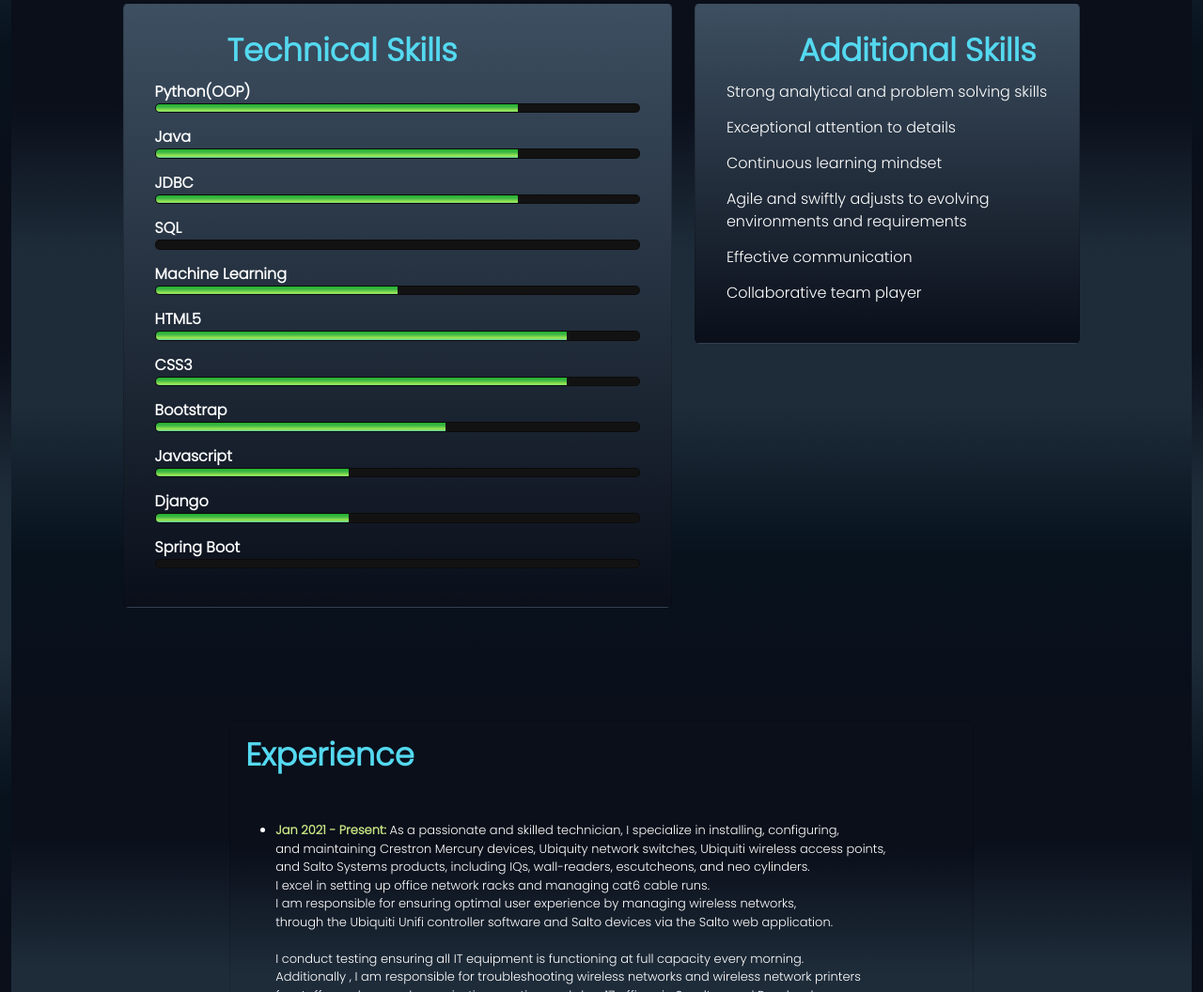
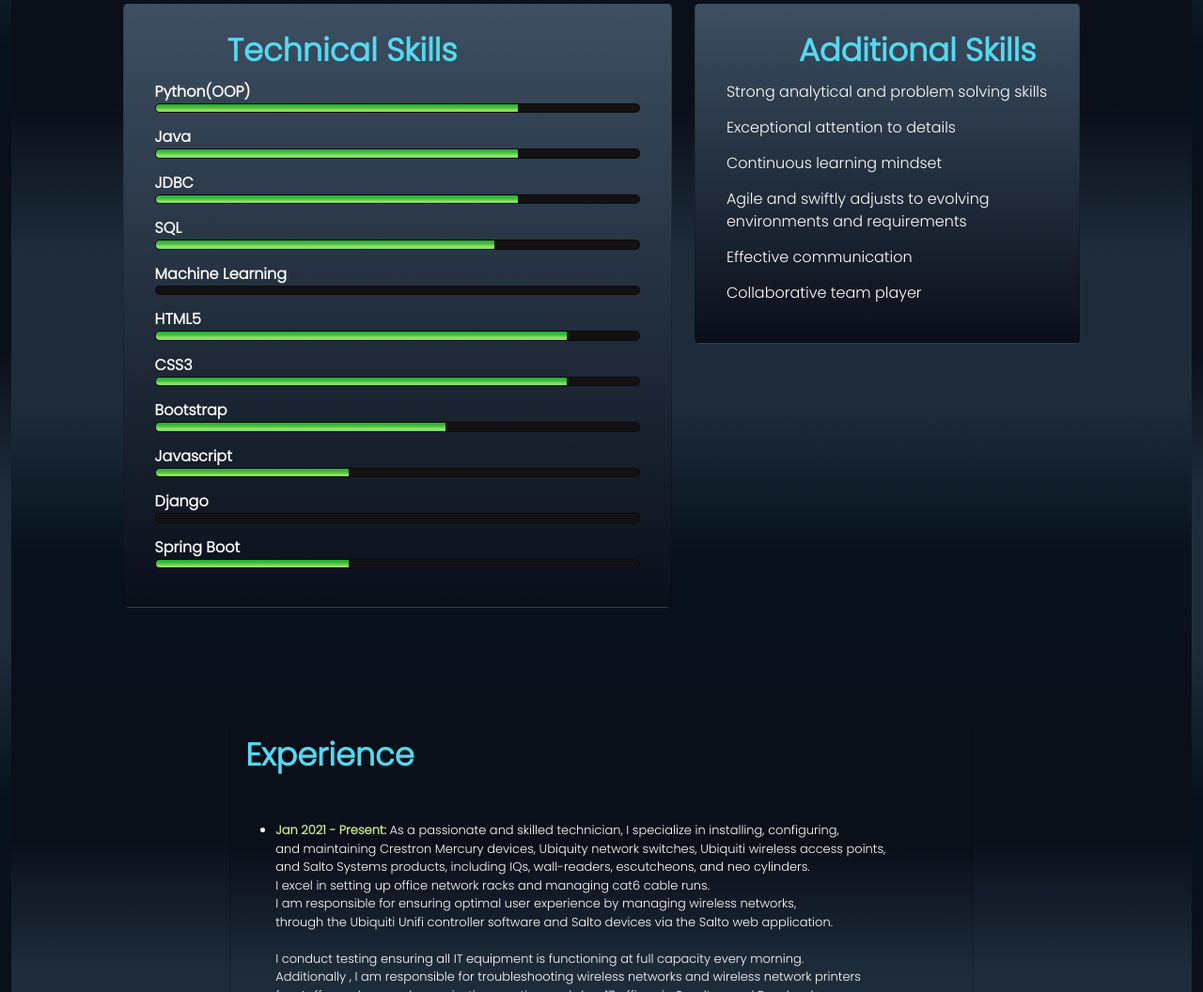
Before and after one commit to MelDevz/Melao_Melao_resume, a plain HTML site: page index.html in a window 1280 px wide. Shown: the part 1391-2447 px from the top of the page at 94% size. Drawn offline with nearby package versions, Linux system fonts and the light colour scheme; a web font is replaced by a local one.

Commit message:
updated tech skills

```diff
--- a/index.html
+++ b/index.html
@@ -158,10 +158,10 @@
                                     <div class="bar"><span class="jdbc"></span></div>
                                 </li>
                                 <li><strong>SQL</strong>
-                                    <div class="bar"><span class="SQL"></span></div>
+                                    <div class="bar"><span class="sql"></span></div>
                                 </li>
                                 <li><strong>Machine Learning</strong>
-                                    <span class="bar"><span class="Machine-Learning"><span></span>
+                                    <span class="bar"><span class="machine-learning"><span></span>
                                 </li>
                                 <li><strong>HTML5</strong>
                                     <div class="bar"><span class="html5"></span></div>
@@ -176,10 +176,10 @@
                                     <div class="bar"><span class="javascript"></span></div>
                                 </li>
                                 <li><strong>Django</strong>
-                                    <div class="bar"><span class="Django"></span></div>
+                                    <div class="bar"><span class="django"></span></div>
                                 </li>
                                 <li><strong>Spring Boot</strong>
-                                    <div class="bar"><span class="Spring-boot"></span></div>
+                                    <div class="bar"><span class="spring-boot"></span></div>
                                 </li>
                         </div>
                     </div>
```
